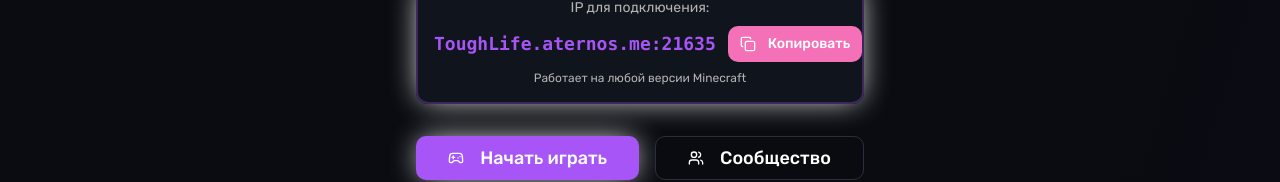
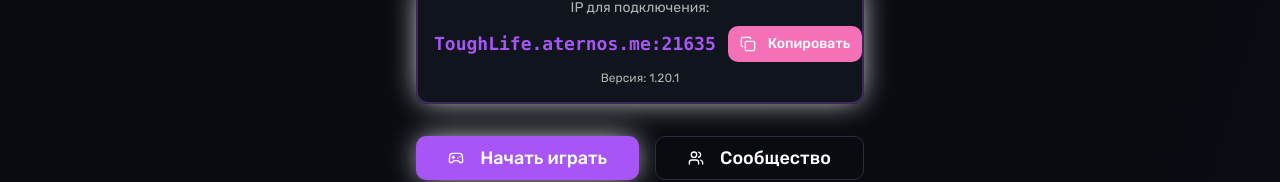
Before and after one commit to pr-poehali-dev/toughlife-website-project, a React (Vite) app: page / in a window 1280 px wide. Shown: the part 412-594 px from the top of the page. Built offline with nearby package versions, Linux system fonts and the light colour scheme; no server answers.

Commit message:
Обновлен версии на 1.20.1

```diff
--- a/src/pages/Index.tsx
+++ b/src/pages/Index.tsx
@@ -272,7 +272,7 @@ const Index = () => {
                   Копировать
                 </Button>
               </div>
-              <div className="text-xs text-muted-foreground mt-2 text-center">Работает на любой версии Minecraft</div>
+              <div className="text-xs text-muted-foreground mt-2 text-center">Версия: 1.20.1</div>
             </div>
           </div>
           <div className="flex gap-4 justify-center flex-wrap">
@@ -396,7 +396,7 @@ const Index = () => {
                 </div>
                 <div className="flex justify-between">
                   <span className="text-muted-foreground">Версия:</span>
-                  <span className="font-bold text-secondary">Любая версия ✨</span>
+                  <span className="font-bold text-secondary">1.20.1</span>
                 </div>
                 <div className="flex justify-between">
                   <span className="text-muted-foreground">Онлайн:</span>
```
